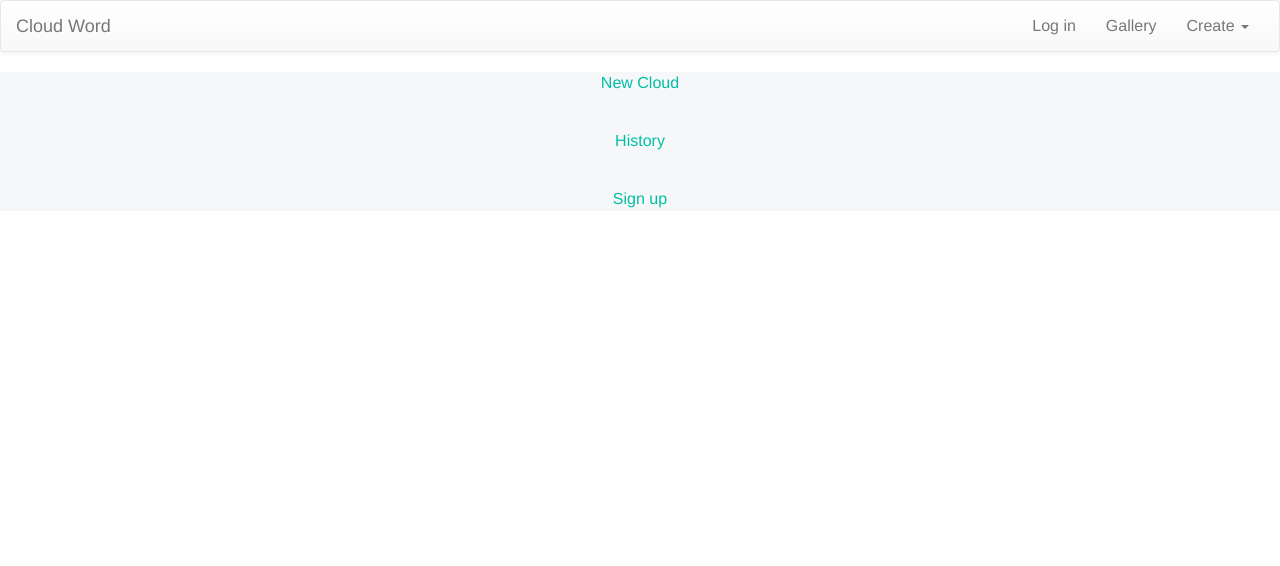
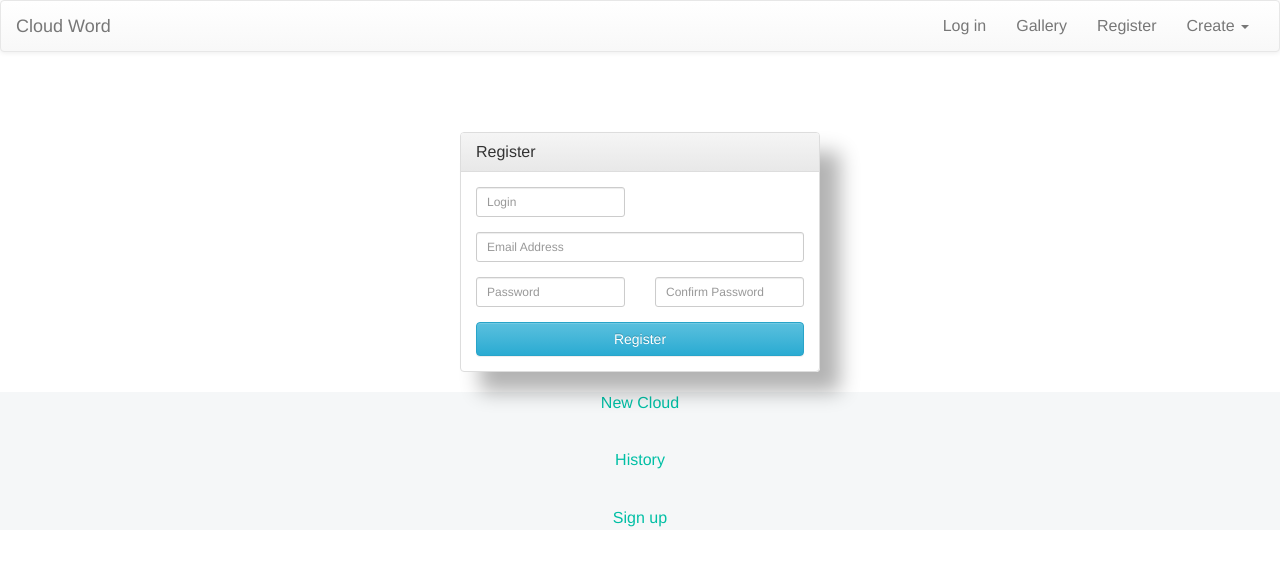
Before and after one commit to noemiko/cloudWords, an Angular app: page /register in a window 1280 px wide. Before the commit this address led to /. Shown: the top 566 px of the page. Built offline with nearby package versions, Linux system fonts and the light colour scheme.

Commit message:
add registration

```diff
--- /dev/null
+++ b/src/app/User/User.ts
@@ -0,0 +1,37 @@
+
+export class User {
+    private login : string;
+    private mail : string;
+    private dateLogin : string;
+    private dateRegister : string;
+    private lot : string;
+    private lat : string;
+    private device : string;
+    private isActivated : string;
+    private browser : string;
+    private os : string;
+    private password : string;
+
+ constructor(login:string,mail:string,password:string) {
+     this.login = login;
+     this.mail = mail;
+     this.password = password
+
+}
+
+public get Login():string{
+    return this.login;
+}
+
+public get Mail():string{
+    return this.mail;
+}
+
+public get Password():string{
+    return this.password;
+}
+
+
+
+
+}
--- /dev/null
+++ b/src/app/User/register/register.component.css
@@ -0,0 +1,11 @@
+body{
+    background-color: #525252;
+}
+.centered-form{
+	margin-top: 60px;
+}
+
+.centered-form .panel{
+	background: rgba(255, 255, 255, 0.8);
+	box-shadow: rgba(0, 0, 0, 0.3) 20px 20px 20px;
+}
--- /dev/null
+++ b/src/app/User/register/register.component.html
@@ -0,0 +1,43 @@
+<div class="container">
+        <div class="row centered-form">
+        <div class="col-xs-12 col-sm-8 col-md-4 col-sm-offset-2 col-md-offset-4">
+        	<div class="panel panel-default">
+        		<div class="panel-heading">
+			    		<h3 class="panel-title">Register</h3>
+			 			</div>
+			 			<div class="panel-body">
+			    		<form role="form" (ngSubmit)="register($event)">
+			    			<div class="row">
+			    				<div class="col-xs-6 col-sm-6 col-md-6">
+									{{error}}
+			    					<div class="form-group">
+			                <input type="text" [(ngModel)]="input.login" name="login" class="form-control input-sm" placeholder="Login" required>
+			    					</div>
+			    				</div>
+			    			</div>
+
+			    			<div class="form-group">
+			    				<input type="email" [(ngModel)]="input.mail" name="mail" class="form-control input-sm" placeholder="Email Address" required>
+			    			</div>
+
+			    			<div class="row">
+			    				<div class="col-xs-6 col-sm-6 col-md-6">
+			    					<div class="form-group">
+			    						<input type="password" [(ngModel)]="input.password" name="password" class="form-control input-sm" placeholder="Password" required>
+			    					</div>
+			    				</div>
+			    				<div class="col-xs-6 col-sm-6 col-md-6">
+			    					<div class="form-group">
+			    						<input type="password" name="password_confirmation" id="password_confirmation" class="form-control input-sm" placeholder="Confirm Password">
+			    					</div>
+			    				</div>
+			    			</div>
+
+			    			<input type="submit" value="Register" class="btn btn-info btn-block">
+
+			    		</form>
+			    	</div>
+	    		</div>
+    		</div>
+    	</div>
+    </div>
--- /dev/null
+++ b/src/app/User/register/register.component.ts
@@ -0,0 +1,41 @@
+import { Component, OnInit, ViewChild} from '@angular/core';
+import { Http, Response, Headers } from '@angular/http';
+import { Observable } from 'rxjs/Observable';
+import { UserService } from './../user.service';
+import { User } from './../User';
+import 'rxjs/Rx';
+
+@Component({
+  selector: 'register',
+  templateUrl: './register.component.html',
+  styleUrls: ['./register.component.css'],
+  providers:[UserService]
+})
+export class RegisterComponent implements OnInit {
+    private input = {login:'',password:'',mail:''};
+    private error:string;
+    constructor(private _registerService : UserService) { }
+    ngOnInit() { }
+
+    register(event) {
+     const user = new User(this.input.login, this.input.mail, this.input.password)
+
+      this._registerService.add(user).subscribe(
+
+        response => this.handleResponse(response),
+        error => this.handleResponse(error)
+      );
+    }
+
+    handleResponse(response){
+
+      if(response.error ==false){
+        this.error = 'Sprawdz swoją pocztę w celu aktywacji konta'
+      }
+
+      if(response.error ==true){
+        this.error = response.message;
+      }
+    }
+
+}
--- /dev/null
+++ b/src/app/User/user.service.ts
@@ -0,0 +1,30 @@
+import {Injectable}               from '@angular/core';
+import {Http, Response}           from '@angular/http';
+import {Headers, RequestOptions}  from '@angular/http';
+import {Observable}               from 'rxjs/Observable';
+import {User}                     from './User';
+
+@Injectable()
+export class UserService {
+  constructor (private _http: Http) {}
+
+ private _contactUrl = 'http://localhost/cloudWords/backend/register.php';
+
+  add(user:User): Observable<string>{
+    console.log(user);
+    let body = `login=${user.Login}&mail=${user.Mail}&password=${user.Password}`;
+    let headers = new Headers({ 'Content-Type': 'application/x-www-form-urlencoded' });
+    let options = new RequestOptions({ headers: headers });
+
+    return this._http.post(this._contactUrl, body, options)
+                    .map(res =>  <string> res.json())
+                    .catch(this.handleError)
+  }
+
+  private handleError (error: Response) {
+    // in a real world app, we may send the server to some remote logging infrastructure
+    // instead of just logging it to the console
+    console.error('Error in retrieving news: ' + error);
+    return Observable.throw(error.json().error || 'Server error');
+  }
+}
--- a/src/app/app.module.ts
+++ b/src/app/app.module.ts
@@ -13,6 +13,7 @@ import { CloudService } from './creator/cloud-service.service';
 import { CloudDataGridComponent } from './creator/cloud-data-grid/cloud-data-grid.component';
 import { routing } from './app.routing';
 import { GalleryComponent } from './gallery/gallery.component';
+import { RegisterComponent } from './User/register/register.component';
 
 
 @NgModule({
@@ -24,7 +25,8 @@ import { GalleryComponent } from './gallery/gallery.component';
     CreatorComponent,
     InputDataTextComponent,
     CloudDataGridComponent,
-    GalleryComponent
+    GalleryComponent,
+    RegisterComponent
   ],
   imports: [
     BrowserModule,
--- a/src/app/app.routing.ts
+++ b/src/app/app.routing.ts
@@ -3,12 +3,14 @@ import {AppComponent} from "./app.component";
 import {ContentComponent} from "./content/content.component";
 import {CreatorComponent} from "./creator/creator.component";
 import {GalleryComponent} from "./gallery/gallery.component";
+import {RegisterComponent} from "./User/register/register.component";
 
 
 const APP_ROUTES: Routes = [
     {path:'', component:ContentComponent},
     {path:'creator', component:CreatorComponent},
-    {path:'gallery', component:GalleryComponent}
+    {path:'gallery', component:GalleryComponent},
+    {path:'register', component:RegisterComponent}
 ];
 
 export const routing = RouterModule.forRoot(APP_ROUTES);
--- a/src/app/header/header.component.html
+++ b/src/app/header/header.component.html
@@ -14,6 +14,7 @@
       <ul class="nav navbar-nav navbar-right">
         <li><a href="#">Log in</a></li>
         <li><a [routerLink]="['gallery']">Gallery</a></li>
+        <li><a [routerLink]="['register']">Register</a></li>
         <li class="dropdown">
           <a href="#" class="dropdown-toggle" data-toggle="dropdown" role="button" aria-haspopup="true" aria-expanded="false">Create <span class="caret"></span></a>
           <ul class="dropdown-menu">
```
Also changed, not shown: 1 other file (tests, documents, lock files or other folders).
